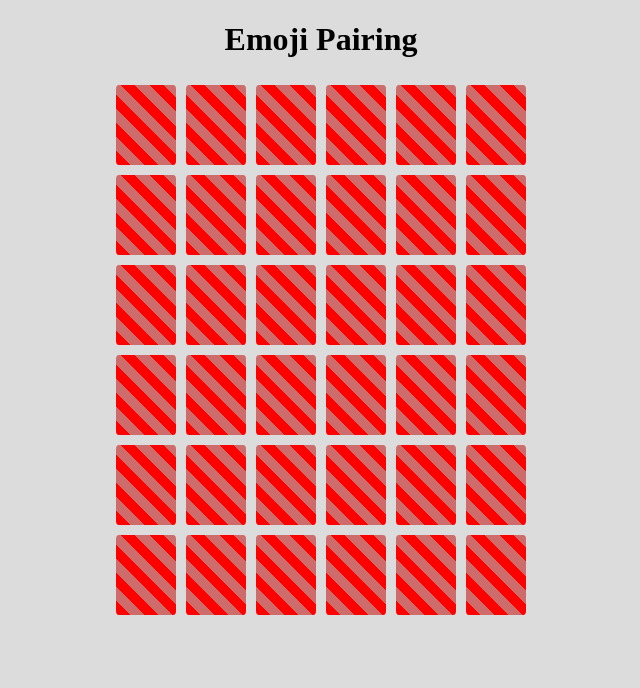
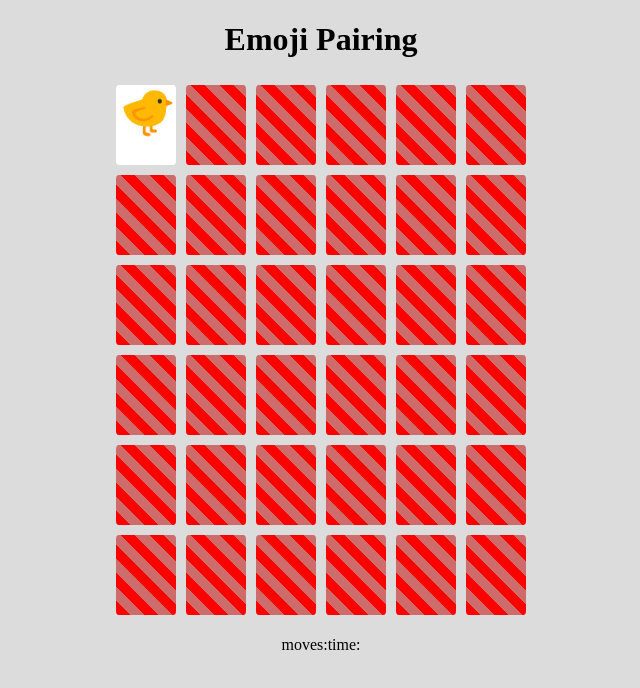
Before and after one commit to Francisccoo/emoji-pairing-game, a plain HTML site: page index.html in a window 1280 px wide. Both pictures are taken after a click on the element 465 px from the left and 124 px from the top of the page. Shown: the whole page, without its empty margins (319-959 px from the left). Drawn offline with Linux system fonts and the light colour scheme.

Commit message:
arreglado el destape de cartas, falta comparar figuras, movimientos y contador de tiempo.

```diff
--- a/index.html
+++ b/index.html
@@ -95,6 +95,11 @@
 
 
       </section>
+
+      <section id="tableInfo">
+          <div><p>moves: </p></div>
+          <div onload="timeCount()"><p id="timer">time: </p></div>
+      </section>
 </body>
 
 <script type="text/javascript" src="script.js"></script>
--- a/script.js
+++ b/script.js
@@ -7,14 +7,16 @@ let emojis = [0x1F600, 0x1F600, 0x1F604, 0x1F604, 0x1F34A, 0x1F34A, 0x1F344, 0x1
                 0x1F5FA, 0x1F5FA, 0x23F0, 0x23F0, 0x1F579, 0x1F579,
                 0x1F431, 0x1F431, 0x1F42A, 0x1F42A, 0x1F439, 0x1F439, 0x1F424, 0x1F424];
 
-
-const card = document.getElementById('div');
-
 const cards = document.getElementsByClassName("cards");
 
 const figure = document.getElementsByTagName('span');
 
-const displayFig = document.querySelector('span');
+const timer = document.querySelector('div[id="timer"] > p');
+
+//timer.addEventListener("onload", timeCount);
+
+let flippedC;
+
 
 // Ordenación aleatoria de los emojis
 function shuffle(array) {
@@ -50,27 +52,57 @@ for(let i = 0; i < cards.length; i++) {
     cards[i].addEventListener("click", flipCard);
 }
 
+
 // Función que levanta la carta y muestra la figura/emoji
-function flipCard(i) { //REDEFINIR FUNCION
-    card[i].classList.add('flip-vertical-right', 'front');
-    card[i].classList.remove('back');
-    displayFig.classList.toggle('dispNone');
+function flipCard(flippedC) { //REDEFINIR FUNCION
 
-    flipOne = true;
+    //flipOne = true;
 
-    if(flipOne && flipTwo) { //REVISAR
+    console.log('You clicked: ' + this.id);
+
+    this.classList.add('flip-vertical-right', 'front');
+    this.classList.remove('back');
+
+    this.querySelector('div[id^="div"] > span').classList.toggle('dispNone');
+
+    flippedC+1;
+
+    if(flippedC == 2) {
         checkPairing();
     }
+
+    return flippedC;
+
 }
+
+    // flipOne = true;
+
+    // if(flipOne && flipTwo) { //REVISAR
+    //     checkPairing();
+    // }
+
 
 
 // Comprovar si las dos cartas levantados tienen la misma figura
-function checkPairing() {
+function checkPairing(figure) {
 
-        if(emojis[0] == emojis[1]) {
+        if(figure[i] == figure[i]) {
             console.log('¡Has encontrado pareja!');
         }
         else {
             console.log('No has encontrado pareja...');
         }
+
+        flippedC = 0;
 }
+
+
+function timeCount() {
+    let time;
+
+    while (time < 1000) {
+        time++;
+    }
+
+    timer.innerHTML = time;
+}
--- a/styles.css
+++ b/styles.css
@@ -42,6 +42,12 @@ body, section {
     justify-content: center;
   }
 
+  #tableInfo {
+    display: flex;
+    flex-direction: row;
+    justify-content: center;
+  }
+
 .dispNone {
   display: none;
 }
```
